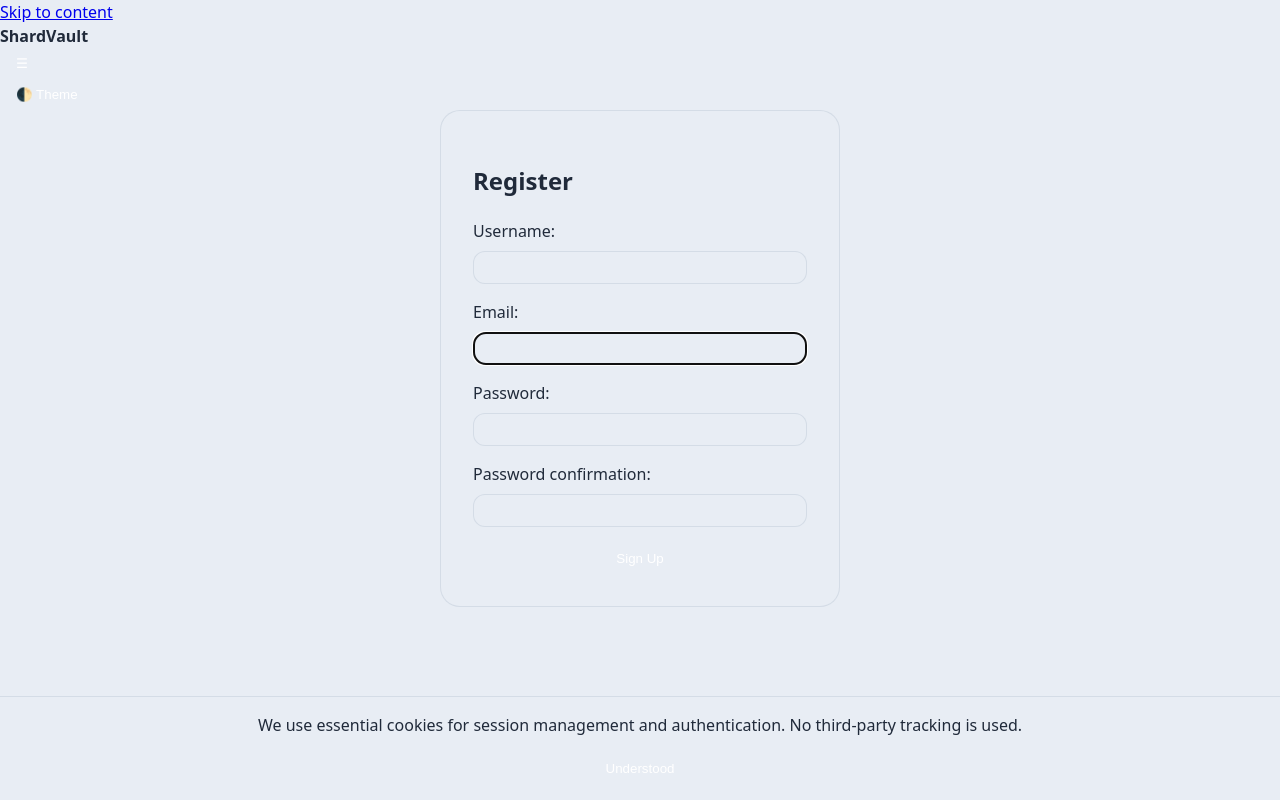
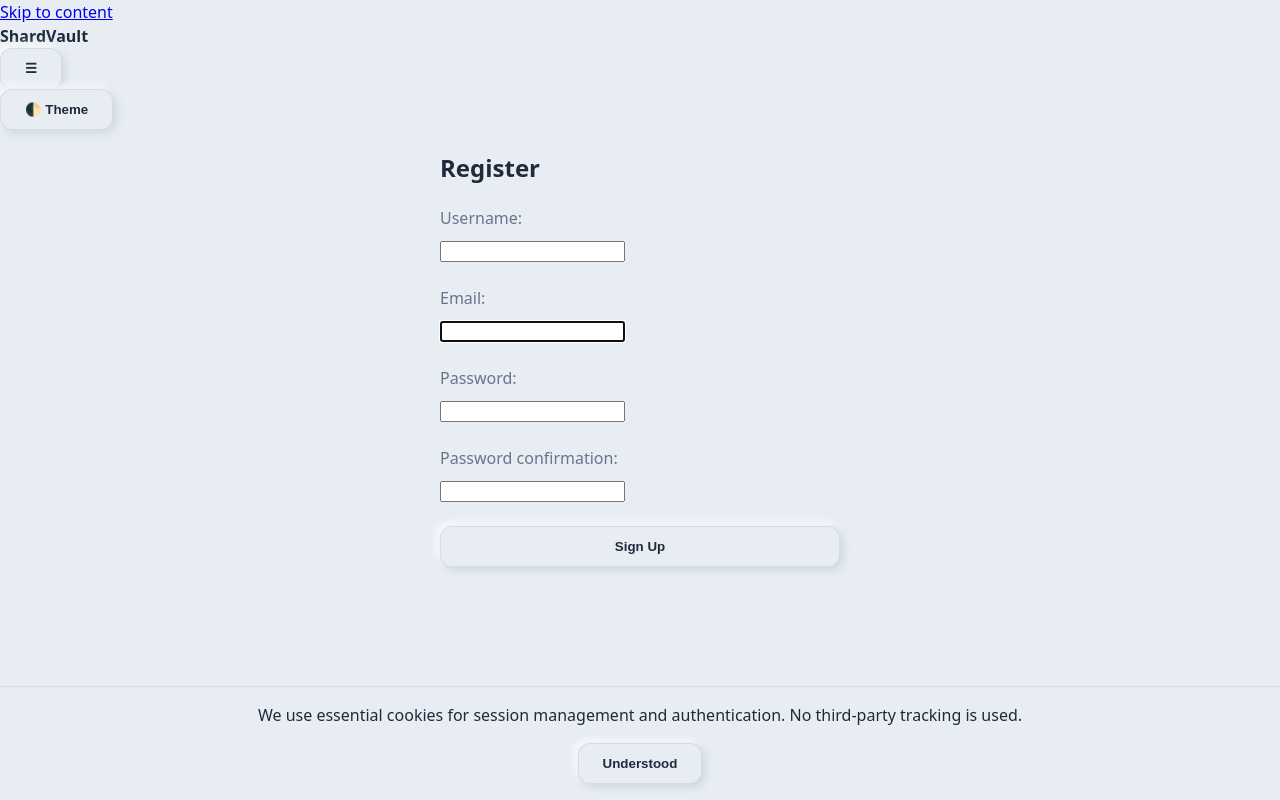
Before and after one commit to farazalisayyed2728/Shard-Vault, a Django app: page /accounts/register/ in a window 1280 px wide. Run offline with Django 5.2, Linux system fonts and the light colour scheme; parts of the project's set-up code (start-up, migrations or seed data) failed here and were passed over.

Commit message:
change components

```diff
--- a/static/css/components.css
+++ b/static/css/components.css
@@ -1,28 +1,154 @@
-.card {
+/* Cards */
+.neo-card {
     background: var(--surface-color);
     border-radius: var(--radius-lg);
-  box-shadow: var(--shadow-sm);
+    box-shadow: var(--shadow-raised);
     padding: 2rem;
     border: 1px solid var(--border-color);
+    transition: transform var(--transition-fast);
 }
+
+.neo-card:hover {
+    transform: translateY(-2px);
+}
+
+/* Buttons */
 .btn {
-  background: var(--primary-color);
+    display: inline-flex;
+    align-items: center;
+    justify-content: center;
+    gap: 0.5rem;
+    padding: 0.75rem 1.5rem;
+    background: var(--surface-color);
+    color: var(--text-primary);
+    border: 1px solid var(--border-color);
+    border-radius: var(--radius-md);
+    box-shadow: var(--shadow-raised-sm);
+    font-weight: 600;
+    cursor: pointer;
+    text-decoration: none;
+    transition: all var(--transition-fast);
+}
+
+.btn:hover {
+    color: var(--accent-blue);
+}
+
+.btn:active {
+    box-shadow: var(--shadow-pressed);
+    transform: scale(0.98);
+}
+
+.btn-primary {
+    background: var(--accent-blue);
     color: white;
-  padding: 0.5rem 1rem;
+    box-shadow: 4px 4px 10px rgba(71, 118, 230, 0.3);
+    border: none;
+}
+
+.btn-primary:hover {
+    background: var(--accent-blue-hover);
+    color: white;
+}
+
+.btn-icon {
+    padding: 0.75rem;
+    border-radius: var(--radius-full);
+}
+
+.btn-danger {
+    color: var(--error-color);
+}
+
+/* Inputs & Forms */
+.neo-input {
+    width: 100%;
+    padding: 0.875rem 1rem;
+    background: var(--surface-color);
+    color: var(--text-primary);
+    border: 1px solid var(--border-color);
     border-radius: var(--radius-md);
-  border: none;
-  cursor: pointer;
+    box-shadow: var(--shadow-pressed);
+    outline: none;
+    transition: all var(--transition-fast);
+}
+
+.neo-input:focus {
+    border-color: var(--accent-blue);
+}
+
+.input-group {
+    margin-bottom: 1.5rem;
+}
+
+.input-group label {
+    display: block;
+    margin-bottom: 0.5rem;
+    font-weight: 500;
+    color: var(--text-secondary);
+}
+
+/* Progress Indicator */
+.progress-track {
+    width: 100%;
+    height: 12px;
+    background: var(--surface-color);
+    border-radius: var(--radius-full);
+    box-shadow: var(--shadow-pressed);
+    overflow: hidden;
+}
+
+.progress-fill {
+    height: 100%;
+    background: linear-gradient(90deg, var(--accent-blue), var(--accent-cyan));
+    border-radius: var(--radius-full);
+    transition: width 0.4s ease;
+}
+
+/* Tables */
+.neo-table {
+    width: 100%;
+    border-collapse: separate;
+    border-spacing: 0 0.5rem;
+}
+
+.neo-table th {
+    text-align: left;
+    padding: 1rem;
+    color: var(--text-secondary);
     font-weight: 500;
 }
-.btn:hover { background: var(--primary-hover); }
-.input-group { margin-bottom: 1rem; }
-.input-group label { display: block; margin-bottom: 0.5rem; }
-.input-group input {
-  width: 100%;
-  padding: 0.5rem;
-  border: 1px solid var(--border-color);
-  border-radius: var(--radius-md);
-  background: var(--bg-color);
-  color: var(--text-primary);
+
+.neo-table td {
+    padding: 1rem;
+    background: var(--surface-color);
+    border-top: 1px solid var(--border-color);
+    border-bottom: 1px solid var(--border-color);
 }
-.errorlist { color: var(--error-color); list-style: none; padding: 0; margin-top: 0.5rem; }
+
+.neo-table td:first-child {
+    border-left: 1px solid var(--border-color);
+    border-top-left-radius: var(--radius-md);
+    border-bottom-left-radius: var(--radius-md);
+}
+
+.neo-table td:last-child {
+    border-right: 1px solid var(--border-color);
+    border-top-right-radius: var(--radius-md);
+    border-bottom-right-radius: var(--radius-md);
+}
+
+.neo-table tr:hover td {
+    box-shadow: var(--shadow-raised-sm);
+}
+
+/* Badges */
+.badge {
+    padding: 0.25rem 0.75rem;
+    border-radius: var(--radius-full);
+    font-size: 0.75rem;
+    font-weight: 600;
+    box-shadow: var(--shadow-pressed);
+}
+.badge-healthy { color: var(--success-color); }
+.badge-offline { color: var(--error-color); }
```
Lines whose indentation alone changed are shown as unchanged.
